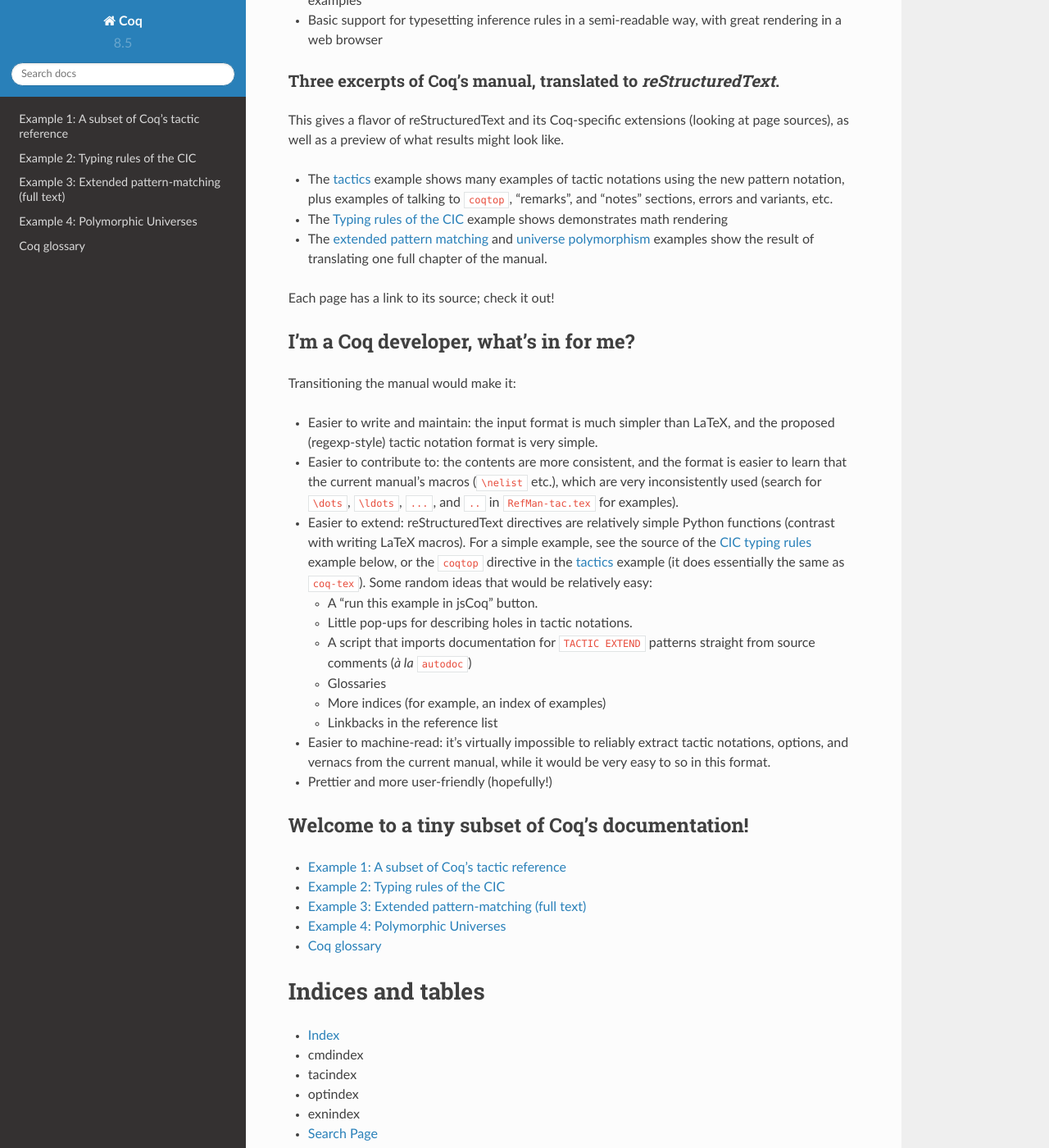
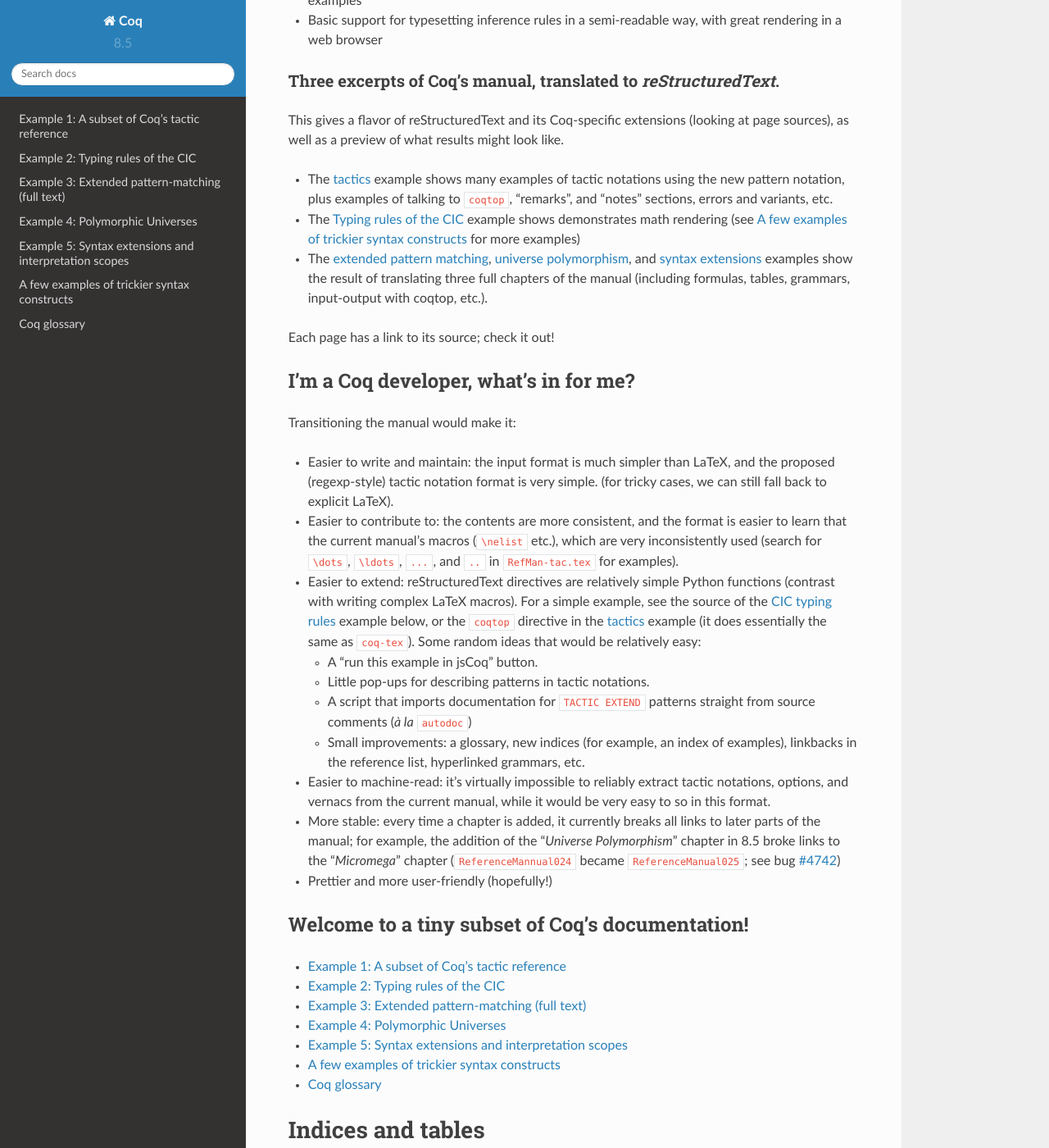
Before and after one commit to cpitclaudel/coq-rst, a Sphinx documentation site: the page built from sphinx/index.rst, in a window 1280 px wide and 1400 px high, scrolled down 1460 px. Shown: the whole window at 82% size. Built offline with Sphinx 7.4.7 and the Read the Docs theme 2.0.0, drawn with Linux system fonts in a browser that asks for light colours; cross-references to code outside the pages are shown as plain code.

Commit message:
Update index to mention new pages

```diff
--- a/sphinx/index.rst
+++ b/sphinx/index.rst
@@ -75,11 +75,15 @@
 - The :doc:`tactics <tactics>` example shows many examples of tactic notations
   using the new pattern notation, plus examples of talking to ``coqtop``,
   “remarks”, and “notes” sections, errors and variants, etc.
+
 - The :doc:`Typing rules of the CIC <cic>` example shows demonstrates math
-  rendering
-- The :doc:`extended pattern matching <extended-pattern-matching>` and
-  :doc:`universe polymorphism <universe-polymorphism>` examples show the result
-  of translating one full chapter of the manual.
+  rendering (see :doc:`tricky-bits` for more examples)
+
+- The :doc:`extended pattern matching <extended-pattern-matching>`,
+  :doc:`universe polymorphism <universe-polymorphism>`, and :doc:`syntax
+  extensions <syntax-extensions>` examples show the result of translating three full
+  chapters of the manual (including formulas, tables, grammars, input-output
+  with coqtop, etc.).
 
 Each page has a link to its source; check it out!
 
@@ -89,7 +93,8 @@
 Transitioning the manual would make it:
 
 - Easier to write and maintain: the input format is much simpler than LaTeX, and
-  the proposed (regexp-style) tactic notation format is very simple.
+  the proposed (regexp-style) tactic notation format is very simple. (for tricky
+  cases, we can still fall back to explicit LaTeX).
 
 - Easier to contribute to: the contents are more consistent, and the format is
   easier to learn that the current manual's macros (``\nelist`` etc.), which are
@@ -97,27 +102,32 @@
   and ``..`` in ``RefMan-tac.tex`` for examples).
 
 - Easier to extend: reStructuredText directives are relatively simple Python
-  functions (contrast with writing LaTeX macros).  For a simple example, see the
-  source of the :doc:`CIC typing rules <cic>` example below, or the ``coqtop`` directive in
-  the :doc:`tactics <tactics>` example (it does essentially the same as ``coq-tex``).  Some
-  random ideas that would be relatively easy:
+  functions (contrast with writing complex LaTeX macros).  For a simple example,
+  see the source of the :doc:`CIC typing rules <cic>` example below, or the
+  ``coqtop`` directive in the :doc:`tactics <tactics>` example (it does
+  essentially the same as ``coq-tex``).  Some random ideas that would be
+  relatively easy:
 
   - A “run this example in jsCoq” button.
 
-  - Little pop-ups for describing holes in tactic notations.
+  - Little pop-ups for describing patterns in tactic notations.
 
   - A script that imports documentation for ``TACTIC EXTEND`` patterns straight from
     source comments (*à la* ``autodoc``)
 
-  - Glossaries
-
-  - More indices (for example, an index of examples)
-
-  - Linkbacks in the reference list
+  - Small improvements: a glossary, new indices (for example, an index of
+    examples), linkbacks in the reference list, hyperlinked grammars, etc.
 
 - Easier to machine-read: it's virtually impossible to reliably extract tactic
   notations, options, and vernacs from the current manual, while it would be
   very easy to so in this format.
+
+- More stable: every time a chapter is added, it currently breaks all links to
+  later parts of the manual; for example, the addition of the “*Universe
+  Polymorphism*” chapter in 8.5 broke links to the “*Micromega*” chapter
+  (``ReferenceMannual024`` became ``ReferenceManual025``; see bug `#4742`_)
+
+  .. _#4742: https://coq.inria.fr/bugs/show_bug.cgi?id=4742
 
 - Prettier and more user-friendly (hopefully!)
 
@@ -131,6 +141,8 @@
    cic
    extended-pattern-matching
    universe-polymorphism
+   syntax-extensions
+   tricky-bits
    glossary
 
 
```
